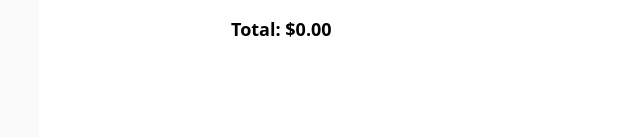
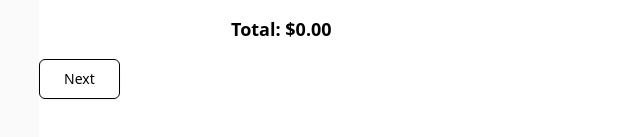
Before and after one commit to G-Tang2/sushi-sushi-EOD, a Next.js app: page /safe in a window 1280 px wide. Shown: the part 575-712 px from the top of the page, without its empty margins (217-857 px from the left). Built offline with nearby package versions, Linux system fonts and the light colour scheme.

Commit message:
added safe counting page

```diff
--- a/app/safe/page.tsx
+++ b/app/safe/page.tsx
@@ -1,6 +1,9 @@
-// import { Button } from "@/components/ui/button";
+"use client"
+
+import { Button } from "@/components/ui/button";
 import MoneyCounter from "@/components/ui/moneyCounter";
-// import Link from "next/link";
+import Link from "next/link";
+import { safeQuantitiesAtom, safeRollsAtom } from "@/state/moneyAtoms";
 
 const denominations = [
   { label: "$100", value: 100, rollSize: undefined },
@@ -24,7 +27,12 @@ export default function Safe() {
           <h1 className="mb-8 text-4xl font-bold text-zinc-800">
             Safe
           </h1>
-          <MoneyCounter denominations={denominations} />
+          <MoneyCounter denominations={denominations} quantitiesAtom={safeQuantitiesAtom} rollsAtom={safeRollsAtom}/>
+          <Link href="/till" passHref>
+            <Button variant="outline" size="lg" className="mb-8">
+                Next
+            </Button>
+          </Link>
       </main>
     </div>
   );
--- a/components/ui/moneyCounter.tsx
+++ b/components/ui/moneyCounter.tsx
@@ -1,5 +1,6 @@
 "use client";
 
+import { PrimitiveAtom } from "jotai";
 import { useState } from "react";
 
 interface Denomination {
@@ -10,6 +11,8 @@ interface Denomination {
 
 interface MoneyCounterProps {
   denominations: Denomination[];
+  quantitiesAtom: PrimitiveAtom<Record<string, number>>;
+  rollsAtom?: PrimitiveAtom<Record<string, number>>;
 }
 
 export default function MoneyCounter({ denominations }: MoneyCounterProps) {
--- a/package.json
+++ b/package.json
@@ -12,6 +12,7 @@
     "@radix-ui/react-slot": "^1.2.4",
     "class-variance-authority": "^0.7.1",
     "clsx": "^2.1.1",
+    "jotai": "^2.15.1",
     "lucide-react": "^0.554.0",
     "next": "16.0.3",
     "react": "19.2.0",
--- /dev/null
+++ b/state/moneyAtoms.ts
@@ -0,0 +1,9 @@
+import { atom } from "jotai";
+
+// Till counts
+export const tillQuantitiesAtom = atom<Record<string, number>>({});
+export const tillRollsAtom = atom<Record<string, number>>({});
+
+// Safe counts
+export const safeQuantitiesAtom = atom<Record<string, number>>({});
+export const safeRollsAtom = atom<Record<string, number>>({});
```
Also changed, not shown: 1 other file (tests, documents, lock files or other folders).
